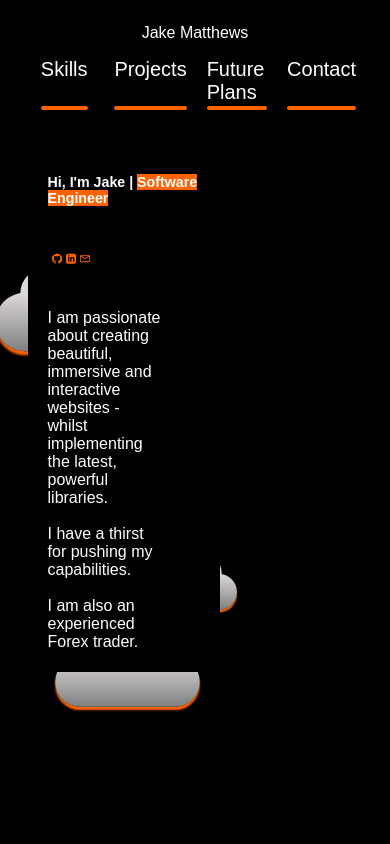
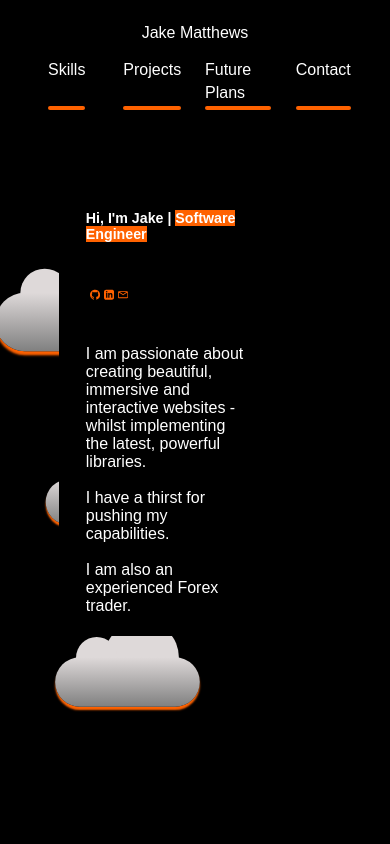
Before and after one commit to Jakes-Git-Hub/Professional-Portfolio, a React (Create React App) app: page / in a window 390 px wide. Shown: the top 844 px of the page. Built offline with nearby package versions, Linux system fonts and the light colour scheme.

Commit message:
Made Page Hero Responsive

```diff
--- a/public/styles.css
+++ b/public/styles.css
@@ -81,11 +81,16 @@ header {
     background-color: black;
     color: white;
     padding: 24px;
-    font-size: 1.25rem;
+    @media (min-width: 851px) {
+        font-size: 1.25rem;
+    }
     height: auto;
 }
 
 #name {
+    @media (max-width: 851px) {
+        font-size: 13px;
+    }
     font-size: 16px;
 }
 
@@ -147,6 +152,9 @@ header ul li:hover {
     z-index: 2;
     position: relative;
     overflow: hidden;
+    @media (max-width: 1130px) {
+        justify-content: center
+    }
 }
 
 #writing-container {
@@ -162,9 +170,16 @@ header ul li:hover {
     flex-wrap: wrap;
     align-content: center;
     border-radius: 2.86vw;
+    @media (max-width: 1130px) {
+        margin-left: 0;
+        width: 70%;
+    }
 }
 
 #ph-p-container {
+    @media (max-width: 1100px) {
+        width: 90%;
+    }
     width: 60%;
     position: relative;
     margin-bottom: 0.75vh;
@@ -175,6 +190,9 @@ header ul li:hover {
 }
 
 #ph-h1-container {
+    @media (max-width: 1130px) {
+        width: 90%;
+    }
     width: 80%;
     position: relative;
     overflow: visible;
@@ -182,6 +200,9 @@ header ul li:hover {
 }
 
 #ph-h1-container h1 {
+    @media (max-width: 1298px) {
+        font-size: 47.38px;
+    }
     font-size: 3.65vw;
     margin-bottom: 3.55vh;
     position: relative;
@@ -193,6 +214,9 @@ header ul li:hover {
 }
 
 #page-hero-svgs {
+    @media (max-width: 1548px) {
+        height: 43.73px;
+    }
     height: 5.38vh;
     display: flex;
     align-items: center;
@@ -202,6 +226,11 @@ header ul li:hover {
 }
 
 .svg-icon {
+    @media (max-width: 1548px) {
+        width: 40.23px;
+        height: 43.73px;
+        margin-right: 16.1px;
+    }
     width: 2.60vw;
     height: 5.38vh;
     margin-right: 1.04vw;
@@ -911,7 +940,7 @@ header ul li:hover {
     flex-direction: column;
 }
 
-#hightlight-desc-p{
+#highlight-desc-p{
     margin: 3rem 0 1.5rem 0;
 }
 
--- a/src/components/GMailMoreComponent.js
+++ b/src/components/GMailMoreComponent.js
@@ -46,7 +46,7 @@ export const GMailMoreComponent = ({
 
             <div class='content-container-padding black-background-highlights'>
                 <div class='highlight-desc-container white-background'>
-                    <p id='hightlight-desc-p'>As well as the panels below that feature impressive functionalities of this project, there is also a lot more intelligent code under the hood that is worth looking at.</p>
+                    <p id='highlight-desc-p'>As well as the panels below that feature impressive functionalities of this project, there is also a lot more intelligent code under the hood that is worth looking at.</p>
                         <svg
                             id='hightlight-desc-svg'
                             xmlns="http://www.w3.org/2000/svg"
```
